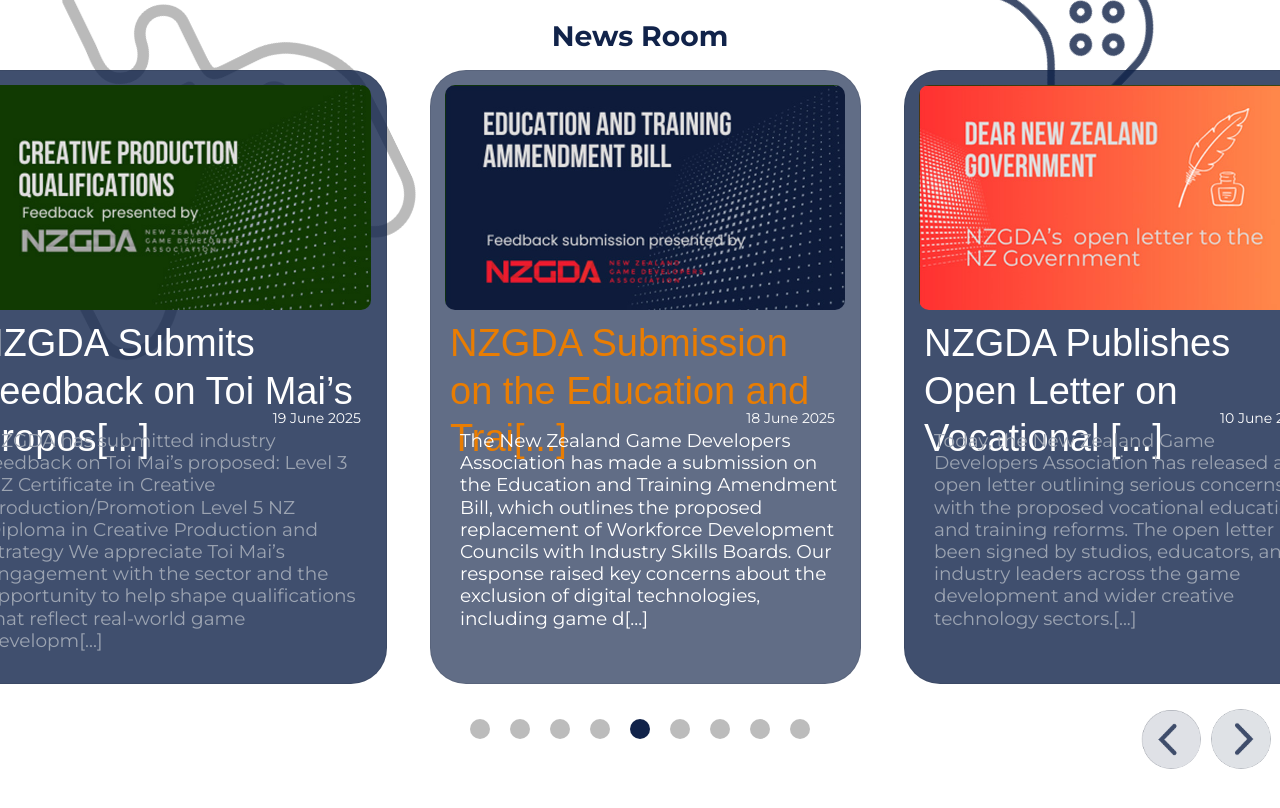
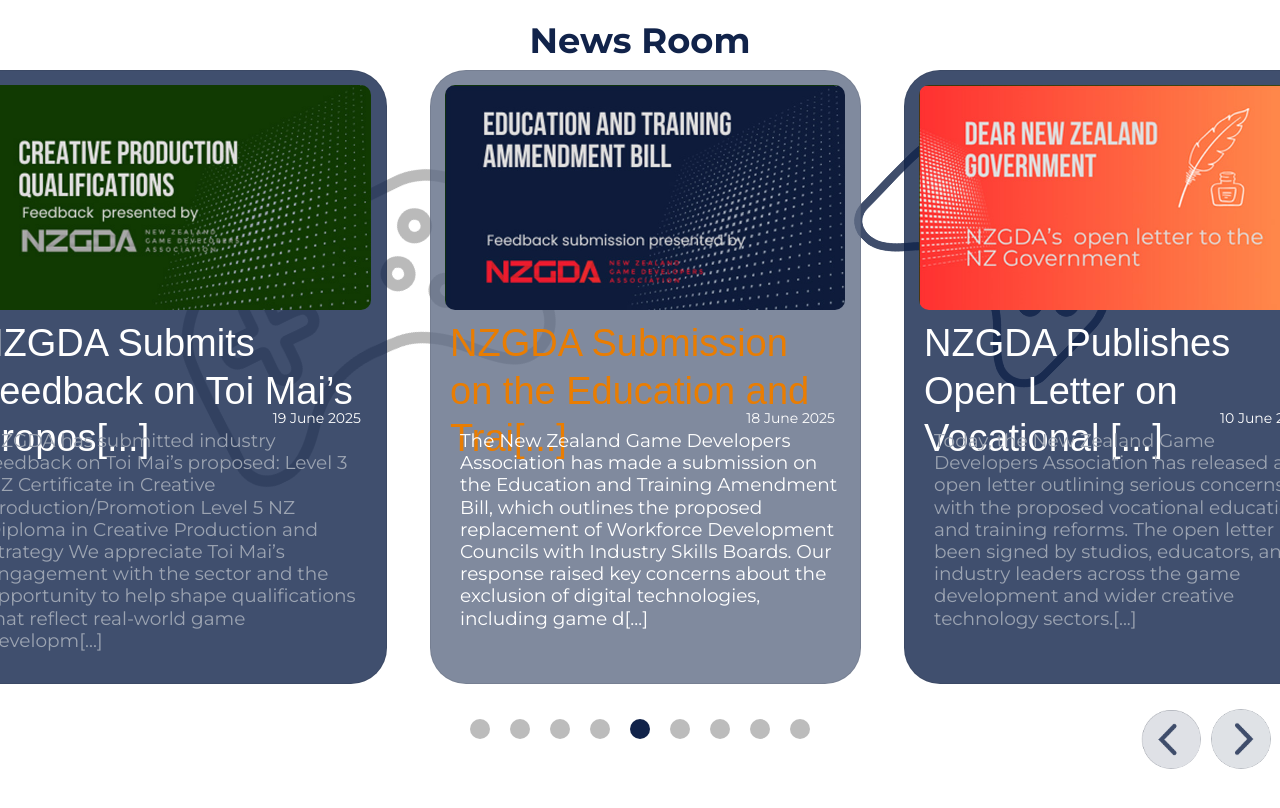
Before and after one commit to Nastomeya/2DSlider_NZGDA_News, a React (Create React App) app: page / in a window 1280 px wide. Shown: the top 808 px of the page. Built offline with nearby package versions, Linux system fonts and the light colour scheme.

Commit message:
- completed 2d slider

```diff
--- a/src/components/CardBoard.jsx
+++ b/src/components/CardBoard.jsx
@@ -7,7 +7,7 @@
   scale = 180,    // px per unit (change to make it bigger/smaller)
 
   hasBeenClicked,
-  background = hasBeenClicked ? 'rgba(97,109,134,1)' : 'rgba(17,35,74,0.8)',
+  background = hasBeenClicked ? 'rgba(97,109,134,0.8)' : 'rgba(17,35,74,0.8)',
   border = 'rgba(0,0,0,0.08)',
   shadow = '0 8px 24px rgba(0,0,0,0.12)',
   style = {},
--- a/src/components/CarouselContainer.jsx
+++ b/src/components/CarouselContainer.jsx
@@ -141,8 +141,8 @@
         />
       </div>
       {/* Decorative gamepads (2D version) */}
-      <Gamepad color="#3F4D6B" width={0.18} height={0.18} position={[0.75, -950]} rotation={45} />
-      <Gamepad color="#bababaff" width={0.28} height={0.28} position={[0.01, -850]} rotation={-26} />
+      <Gamepad color="#3F4D6B" width={0.2} height={0.2} position={[0.4, 100]} rotation={45} />
+      <Gamepad color="#bababaff" width={0.28} height={0.28} position={[0.13, 120]} rotation={-26} />
     </div >
   );
 }
--- a/src/components/CarouselText.jsx
+++ b/src/components/CarouselText.jsx
@@ -1,17 +1,9 @@
 import React, { useEffect, useState } from "react";
-
-/**
- * Pure 2D CarouselText
- * - Fetches { "title": "..." } from /api-data/siteInfo.json (same as your original)
- * - Uses unit-to-px mapping via `scale` so values match your old Three units:
- *    maxWidth = 5 * scale, fontSize = 0.235 * scale, top offset = 2.55 * scale
- * - Absolutely centers text at the top of its relatively positioned parent
- */
 export default function CarouselText({
   // optional overrides if you ever need them
   jsonUrl = "/api-data/siteInfo.json",
   color = "#11234A",
-  scale = 120,        // px per "unit" to mirror your Three numbers
+  scale = 150,        // px per "unit" to mirror your Three numbers
   maxWidthUnits = 5,  // matches textConfig.maxWidth
   fontSizeUnits = 0.235,
   lineHeight = 1.2,
@@ -57,7 +49,7 @@
         lineHeight,
         // Use your bold Montserrat if you load it in CSS; falls back gracefully
         fontFamily: "'Montserrat', system-ui, -apple-system, Segoe UI, Roboto, Helvetica, Arial, sans-serif",
-        fontWeight: 700,
+        fontWeight: 800,
         fontSize: fontSizePx,
         // Nice crisp rendering
         textRendering: "optimizeLegibility",
--- a/src/components/Gamepad.jsx
+++ b/src/components/Gamepad.jsx
@@ -12,8 +12,9 @@
   containerHeight = 0,    // required if verticalMode="fraction"
   style = {},
 }) {
-  const [viewportWidth, setViewportWidth] = useState(window.innerWidth);
-
+  const [viewportWidth, setViewportWidth] = useState(
+    typeof window !== "undefined" ? window.innerWidth : 1200
+  );
   // Track viewport resize
   useEffect(() => {
     const handleResize = () => setViewportWidth(window.innerWidth);
@@ -25,40 +26,45 @@
   const pxWidth = width * viewportWidth;
   const pxHeight = height * viewportWidth; // keep square based on width
   const x = position[0] * viewportWidth;
-  const y =
-    verticalMode === "pixel"
-      ? position[1]
-      : containerHeight
-        ? position[1] * containerHeight
-        : position[1]; // fallback to raw value if containerHeight missing
+  const y = verticalMode === "pixel"
+    ? position[1]
+    : (containerHeight ? position[1] * containerHeight : position[1]); // fallback to raw value if containerHeight missing
+
+
+  const tx = x - pxWidth / 2;
+  const ty = y - pxHeight / 2;
+
+  const baseStyle = {
+    position: "absolute",
+    width: pxWidth,
+    height: pxHeight,
+    left: Math.round(x),
+    top: Math.round(y),
+    // Shift origin to the element center, then rotate
+    transform: `translate(${Math.round(tx)}px, ${Math.round(ty)}px) rotate(${rotation}deg)`,
+    transformOrigin: "center center",
+    zIndex: 0,
+    ...style,
+  };
+
 
   if (!color || mode === "image") {
     return (
       <img
         src={gamepadImage}
         alt="Gamepad"
-        width={pxWidth}
-        height={pxHeight}
-        style={{
-          position: "absolute",
-          transform: `translate(${x}px, ${y}px) rotate(${rotation}deg)`,
-          transformOrigin: "center  center",
-          display: "block",
-          zIndex: 0,
-          ...style,
-        }}
+        style={baseStyle}
       />
     );
   }
+
 
   // Tinted mode using CSS mask
   return (
     <div
       aria-label="Gamepad"
       style={{
-        position: "absolute",
-        width: pxWidth,
-        height: pxHeight,
+        ...baseStyle,
         backgroundColor: color,
         WebkitMaskImage: `url(${gamepadImage})`,
         WebkitMaskRepeat: "no-repeat",
@@ -68,10 +74,6 @@
         maskRepeat: "no-repeat",
         maskSize: "contain",
         maskPosition: "center",
-        transform: `translate(${x}px, ${y}px) rotate(${rotation}deg)`,
-        transformOrigin: "center  center",
-        zIndex: 0,
-        ...style,
       }}
     />
   );
```
